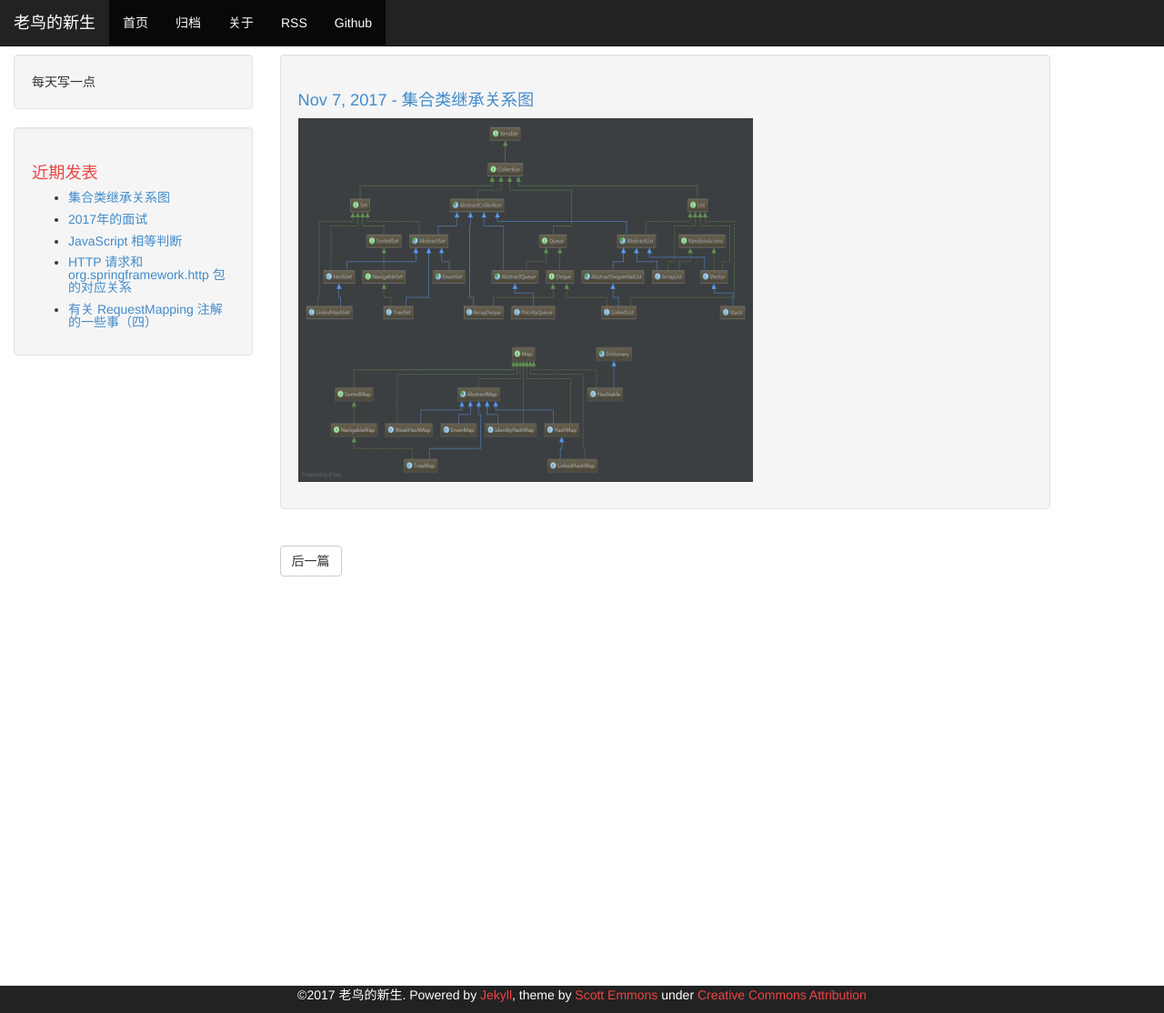
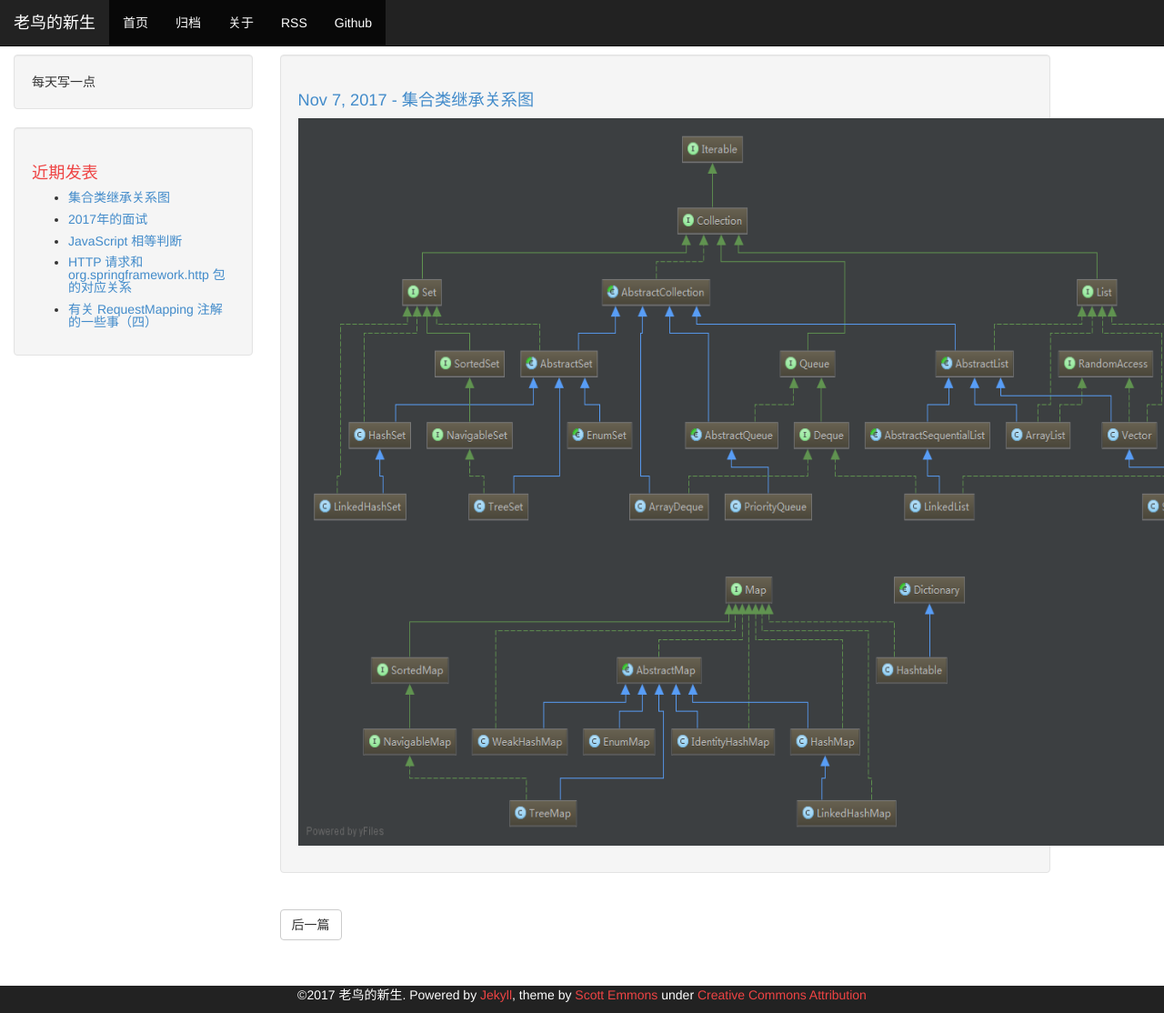
Before and after one commit to jyjsjd/jyjsjd.github.io, a Jekyll site: the page built from _posts/2017-11-07-collection.md, in a window 1280 px wide and 1114 px high. Shown: the whole window at 91% size. Built offline with Jekyll 4.4.1, drawn with Linux system fonts in a browser that asks for light colours.

Commit message:
collection

```diff
--- a/_posts/2017-11-07-collection.md
+++ b/_posts/2017-11-07-collection.md
@@ -9,4 +9,4 @@ description: 集合类继承关系图
 ---
 
 
-<img src="/assets/img/list.png" width="500" height="400"/>
+<img src="/assets/img/list.png" width="1000" height="800"/>
```
